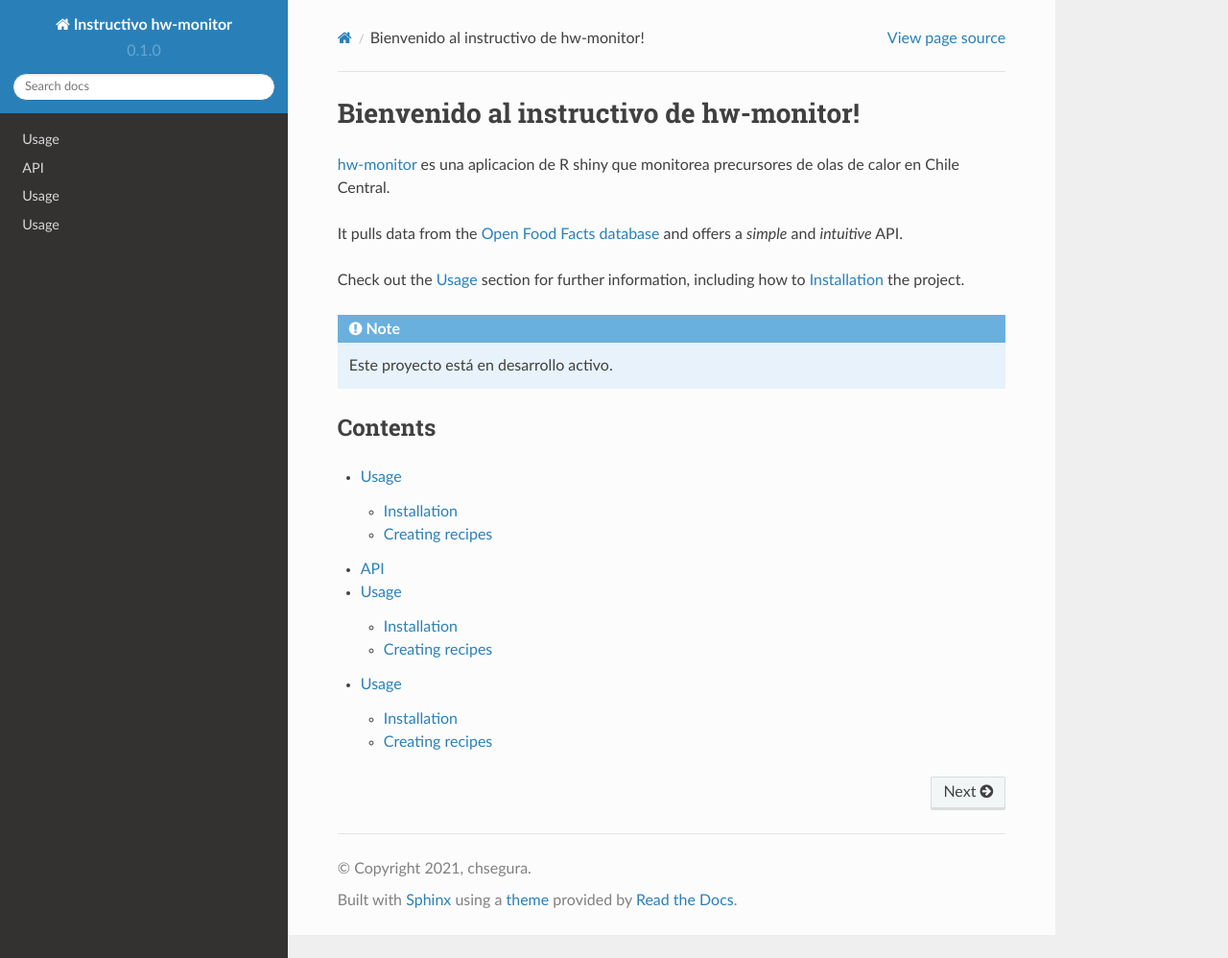
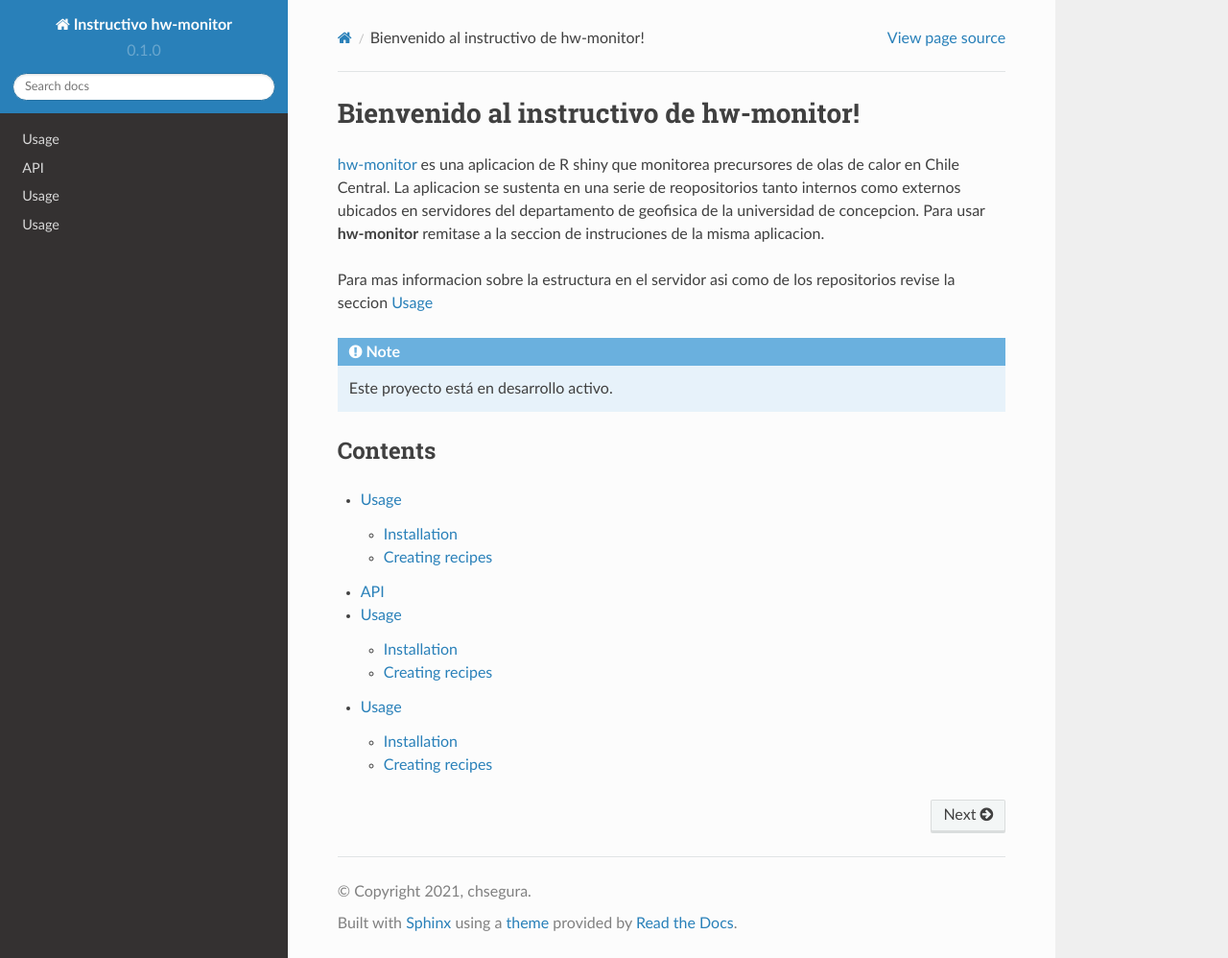
Before and after one commit to chsegura/rtd-tutorial, a Sphinx documentation site: the page built from docs/source/index.rst, in a window 1280 px wide and 998 px high. Shown: the whole window at 96% size. Built offline with Sphinx 7.4.7 and the Read the Docs theme 2.0.0, drawn with Linux system fonts in a browser that asks for light colours.

Commit message:
Update index.rst

```diff
--- a/docs/source/index.rst
+++ b/docs/source/index.rst
@@ -1,13 +1,9 @@
 Bienvenido al instructivo de hw-monitor!
 ===================================
 
-`hw-monitor <https://www2.dgeo.udec.cl/shiny/hw-monitor/>`_ es una aplicacion de R shiny que monitorea precursores de olas de calor en Chile Central.
+`hw-monitor <https://www2.dgeo.udec.cl/shiny/hw-monitor/>`_ es una aplicacion de R shiny que monitorea precursores de olas de calor en Chile Central. La aplicacion se sustenta en una serie de reopositorios tanto internos como externos ubicados en servidores del departamento de geofisica de la universidad de concepcion. Para usar **hw-monitor** remitase a la seccion de instruciones de la misma aplicacion.
 
-It pulls data from the `Open Food Facts database <https://world.openfoodfacts.org/>`_
-and offers a *simple* and *intuitive* API.
-
-Check out the :doc:`usage` section for further information, including
-how to :ref:`installation` the project.
+Para mas informacion sobre la estructura en el servidor asi como de los repositorios revise la seccion :doc:`usage`
 
 .. note::
 
```
